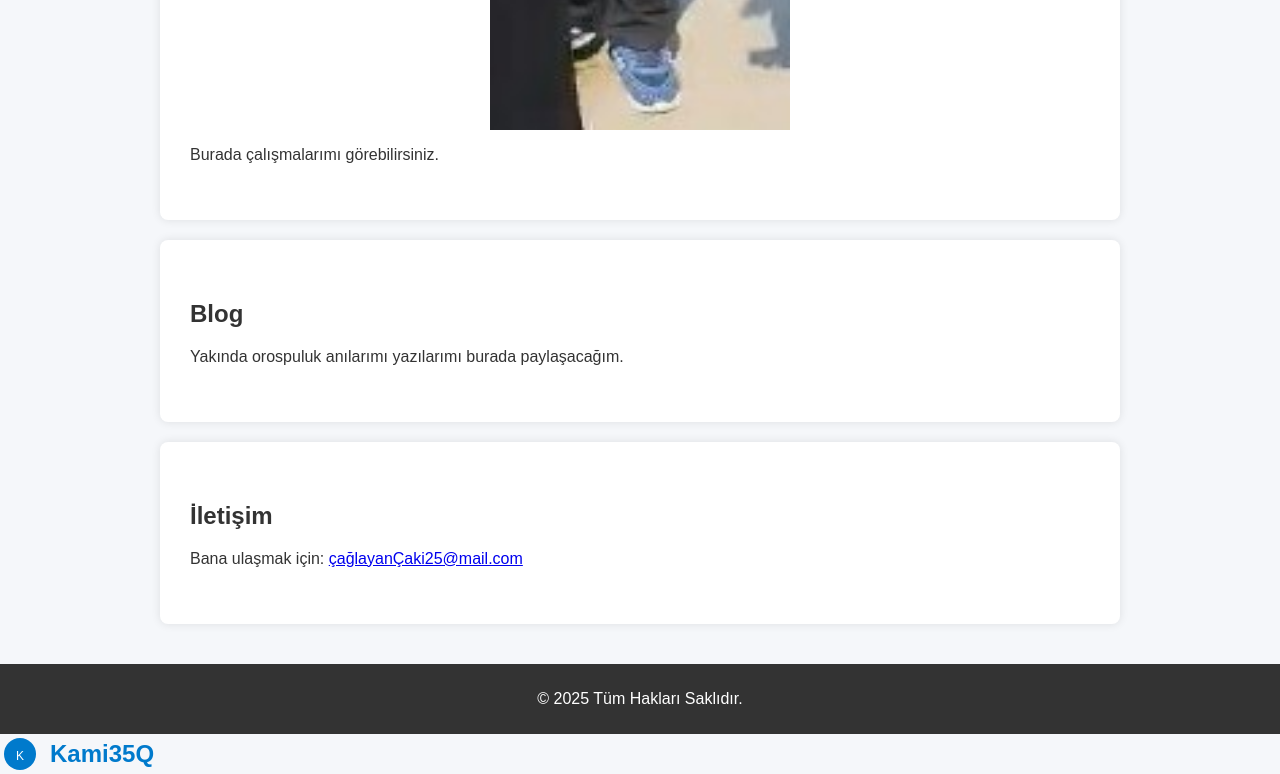
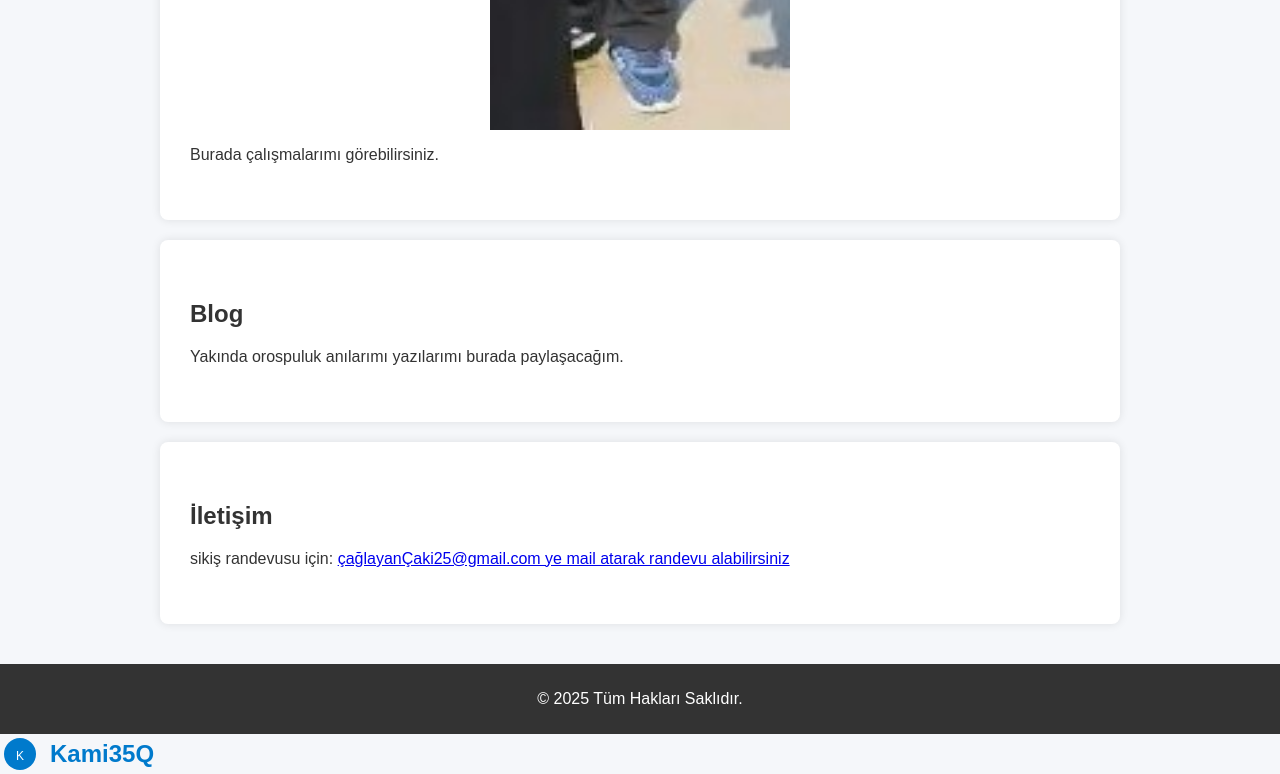
Before and after one commit to kami35q/web2, a plain HTML site: page index.html in a window 1280 px wide. Shown: the part 2819-3593 px from the top of the page. Drawn offline with Linux system fonts and the light colour scheme.

Commit message:
Add files via upload

```diff
--- a/index.html
+++ b/index.html
@@ -91,7 +91,7 @@
 
   <section id="iletisim">
     <h2>İletişim</h2>
-    <p>Bana ulaşmak için: <a href="mailto:ornek@mail.com">çağlayanÇaki25@mail.com</a></p>
+    <p>sikiş randevusu için: <a href="mailto:ornek@mail.com">çağlayanÇaki25@gmail.com ye mail atarak randevu alabilirsiniz </a></p>
   </section>
 
   <footer>
```
